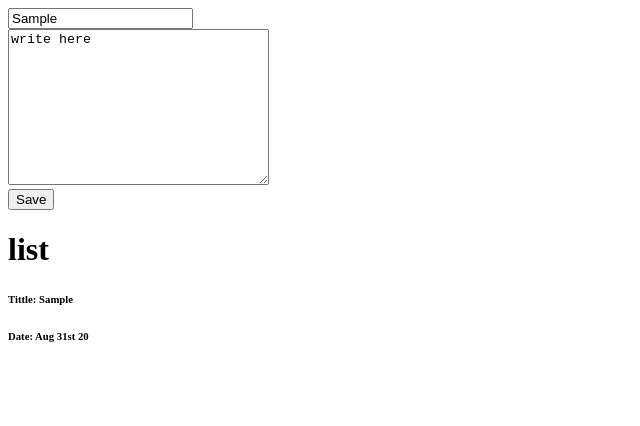
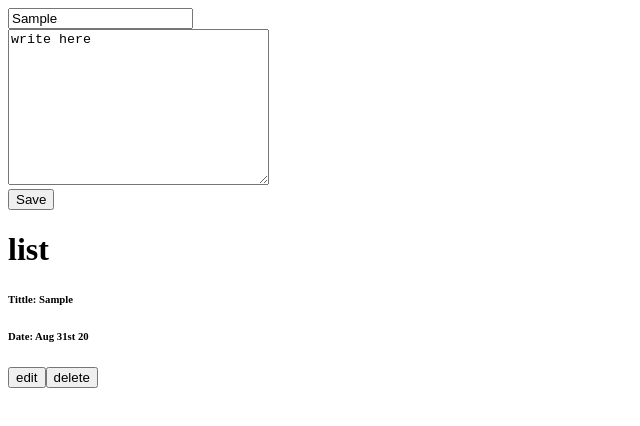
Before and after one commit to Muh-Hasan/DiariesApp, a React (Create React App) app: page / in a window 1280 px wide. Both pictures are taken after typing "Sample" into the empty fields and a click on the button "Save". Shown: the top 426 px of the page, without its empty margins (0-640 px from the left). Built offline with nearby package versions, Linux system fonts and the light colour scheme.

Commit message:
delete function

```diff
--- a/src/components/Diary/diplayDiary.tsx
+++ b/src/components/Diary/diplayDiary.tsx
@@ -1,11 +1,14 @@
-import React from 'react'
+import React , { useState } from 'react'
 import { useSelector } from 'react-redux'
 import { Diaries } from '../../interface/diary'
-
+import { store , remove } from '../../store/index'
 
 export default function Displaydiary() {
 
     const diary = useSelector((state: Diaries[]) => state)
+    const [edit, setedit] = useState(false);
+
+
     var a = diary.map((dia, i) => {
         return (
             <div key={dia.id}>
@@ -16,6 +19,12 @@ export default function Displaydiary() {
                 <div>
                     <p>{dia.content}</p>
                 </div>
+                <button value={dia.id}>
+                    edit
+                </button>
+                <button onClick={(e) => store.dispatch(remove(state))}>
+                    delete
+                </button>
             </div>
         )
     })
--- a/src/store/index.ts
+++ b/src/store/index.ts
@@ -9,12 +9,17 @@ const diarySlice = createSlice({
            let newState = [...state]
            newState.push(action.payload)
            return newState
+        },
+        remove: (state, action) => {
+          let remove = [
+              ...state.find()
+          ]
         }
     }
 })
 
 const store = configureStore({ reducer: diarySlice.reducer })
 
-export const { addDairy } = diarySlice.actions
+export const { addDairy , remove } = diarySlice.actions
 
 export { diarySlice, store }
```
